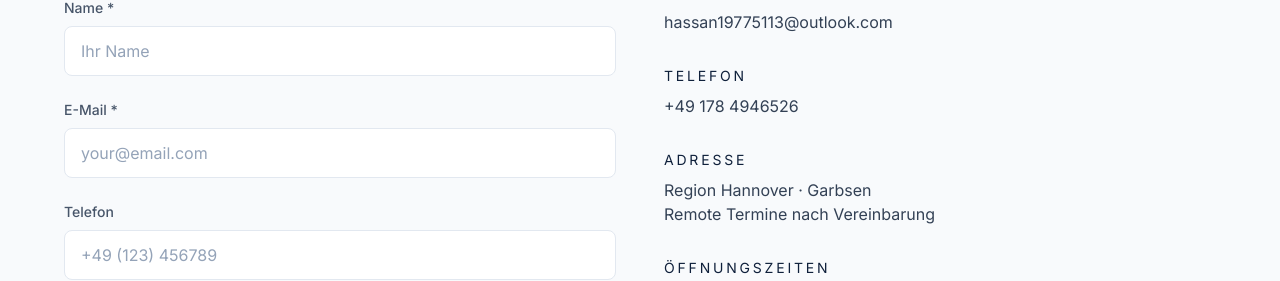
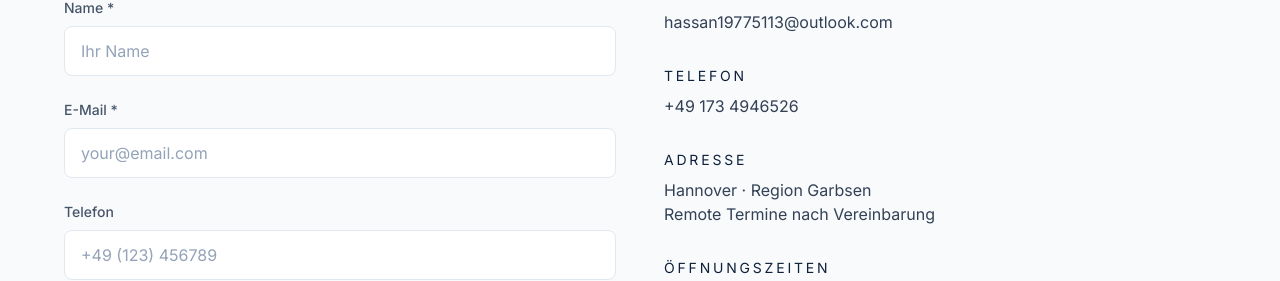
Before and after one commit to hassan19775113/primewave-it-solution, a Next.js app: page /kontakt in a window 1280 px wide. Shown: the part 794-1075 px from the top of the page. Built offline with nearby package versions, Linux system fonts and the light colour scheme.

Commit message:
Update contact info and structured data for Hannover region

```diff
--- a/app/kontakt/page.tsx
+++ b/app/kontakt/page.tsx
@@ -128,12 +128,12 @@ export default function KontaktPage() {
         },
         {
           title: "Telefon",
-          value: "+49 178 4946526",
+          value: "+49 173 4946526",
           icon: "☎"
         },
         {
           title: "Adresse",
-          value: "Region Hannover · Garbsen\nRemote Termine nach Vereinbarung",
+          value: "Hannover · Region Garbsen\nRemote Termine nach Vereinbarung",
           icon: "📍"
         },
         {
@@ -213,12 +213,12 @@ export default function KontaktPage() {
         },
         {
           title: "Phone",
-          value: "+49 178 4946526",
+          value: "+49 173 4946526",
           icon: "☎"
         },
         {
           title: "Address",
-          value: "Hanover Region · Garbsen\nRemote appointments by arrangement",
+          value: "Hannover · Garbsen region\nRemote appointments by arrangement",
           icon: "📍"
         },
         {
--- a/components/StructuredData.tsx
+++ b/components/StructuredData.tsx
@@ -27,8 +27,8 @@ export function StructuredData() {
         '@type': 'ContactPoint',
         contactType: 'Customer Support',
         email: 'hassan19775113@outlook.com',
-        telephone: '+49 178 4946526',
-        areaServed: 'Region Hannover'
+        telephone: '+49 173 4946526',
+        areaServed: 'Garbsen / Hannover'
       }
     };
 
@@ -42,22 +42,22 @@ export function StructuredData() {
       description:
         'Webdesign, Webentwicklung und Web-Applications für Unternehmen',
       url: 'https://primewave-it-solution.vercel.app',
-      telephone: '+49 178 4946526',
+      telephone: '+49 173 4946526',
       email: 'hassan19775113@outlook.com',
       address: {
         '@type': 'PostalAddress',
-        addressLocality: 'Garbsen',
-        addressRegion: 'Region Hannover',
+        addressLocality: 'Hannover',
+        addressRegion: 'Garbsen',
         addressCountry: 'DE'
       },
       areaServed: [
         {
           '@type': 'City',
-          name: 'Garbsen'
+          name: 'Hannover'
         },
         {
-          '@type': 'City',
-          name: 'Hannover'
+          '@type': 'AdministrativeArea',
+          name: 'Garbsen'
         },
         {
           '@type': 'Country',
@@ -75,7 +75,7 @@ export function StructuredData() {
       image: 'https://primewave-it-solution.vercel.app/logo.png',
       description: 'Webdesign- und Webentwicklungsagentur',
       url: 'https://primewave-it-solution.vercel.app',
-      telephone: '+49 178 4946526',
+      telephone: '+49 173 4946526',
       email: 'hassan19775113@outlook.com',
       additionalType: 'http://www.productontology.org/doc/Web_design',
       knowsAbout: [
--- a/contexts/LanguageContext.tsx
+++ b/contexts/LanguageContext.tsx
@@ -104,9 +104,9 @@ const translations = {
     "home.contact.kicker": "Kontakt",
     "home.contact.title": "Bereit für den nächsten digitalen Schritt?",
     "home.contact.desc": "Erzähl uns von deinem Projekt – wir melden uns innerhalb von 24 Stunden mit einem klaren Fahrplan und ehrlichem Feedback.",
-    "home.contact.location": "Region Hannover · Garbsen · Remote",
+    "home.contact.location": "Hannover · Garbsen · Remote",
     "home.contact.email": "hassan19775113@outlook.com",
-    "home.contact.phone": "+49 178 4946526",
+    "home.contact.phone": "+49 173 4946526",
 
     // Contact Form
     "home.form.title": "Projektanfrage",
@@ -249,9 +249,9 @@ const translations = {
     "home.contact.kicker": "Contact",
     "home.contact.title": "Ready for the next digital step?",
     "home.contact.desc": "Tell us about your project — we’ll get back within 24 hours with a clear roadmap and honest feedback.",
-    "home.contact.location": "Hanover region · Garbsen · Remote",
+    "home.contact.location": "Hanover · Garbsen · Remote",
     "home.contact.email": "hassan19775113@outlook.com",
-    "home.contact.phone": "+49 178 4946526",
+    "home.contact.phone": "+49 173 4946526",
 
     // Contact Form
     "home.form.title": "Project inquiry",
```
